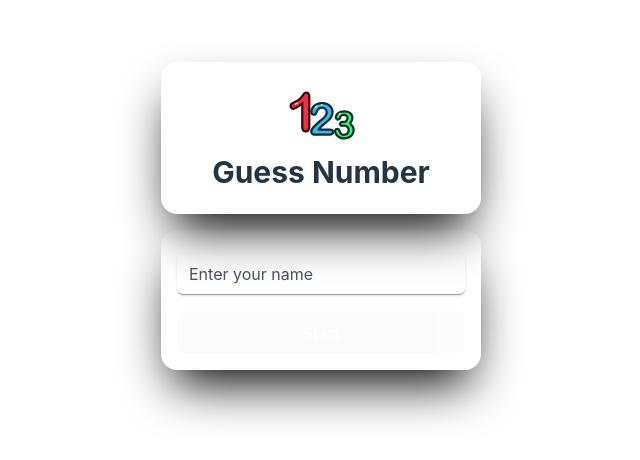
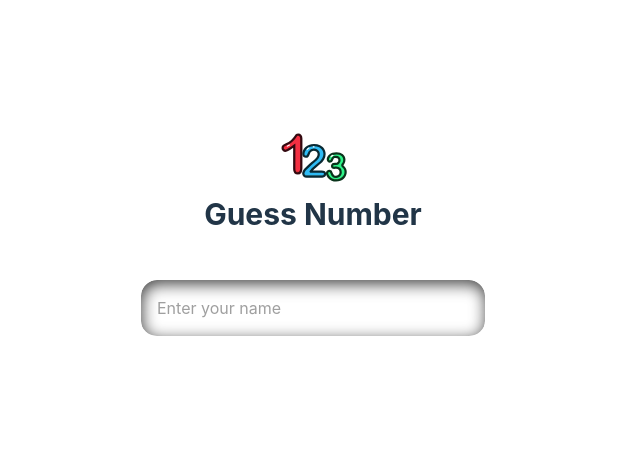
Before and after one commit to slaveofthecode/guess-number, a React (Vite) app: page / in a window 1280 px wide. Shown: the part 184-644 px from the top of the page, without its empty margins (327-967 px from the left). Built offline with nearby package versions, Linux system fonts and the light colour scheme.

Commit message:
Refactor components for improved styling and structure; add CSS modules for button styles, enhance input handling, and update layout classes.

```diff
--- a/src/App.tsx
+++ b/src/App.tsx
@@ -3,7 +3,7 @@ import './App.css';
 
 function App() {
   return (
-    <div>
+    <div className="relative">
       <Header />
       <StartGame />
       <Playing />
--- a/src/components/AttemptHistory/index.tsx
+++ b/src/components/AttemptHistory/index.tsx
@@ -7,7 +7,7 @@ export default function AttemptHistory() {
 
   return (
     <div>
-      <hr />
+      {/* <hr /> */}
       {!attempts.length && <small>No guesses yet. Start guessing!</small>}
       {reversedAttempts.map((attempt, index) => (
         <ul key={index}>
--- a/src/components/Header/index.tsx
+++ b/src/components/Header/index.tsx
@@ -7,7 +7,7 @@ const index = () => {
 
   return (
     <>
-      <header className="relative flex flex-col p-4 rounded-2xl w-full gap-2 shadow-2xl shadow-black my-4 mx-2">
+      <header className="relative flex flex-col p-4 rounded-2xl w-full gap-2 my-4">
         <div className="flex flex-col gap-1 justify-center items-center pb-2">
           <LogoSVG width={72} height={72} />
           <h2 className="text-3xl font-bold text-center">Guess Number</h2>
--- a/src/components/Playing/index.tsx
+++ b/src/components/Playing/index.tsx
@@ -3,6 +3,7 @@ import { useGameStore, usePlayerStore } from '@store';
 import { AttemptHistory } from '@components';
 import { ExitSVG } from '@svg';
 import { InputTextNumber } from '@common';
+import style from './style.module.css';
 
 export default function Playing() {
   const { isGameStarted, setAttempt, resetGame } = useGameStore();
@@ -49,27 +50,28 @@ export default function Playing() {
   };
 
   return (
-    <div className="flex flex-col p-4 rounded-2xl w-full gap-2 shadow-2xl shadow-black my-4 mx-2">
+    <div className="flex flex-col p-4 rounded-2xl w-full gap-2 my-4 mx-2">
+      <button className={style.buttonExit} onClick={existGame}>
+        x
+      </button>
       <small className="text-start">Try to guess the 4-digit number</small>
-      <div className="flex gap-2">
+      <div className="relative">
         <InputTextNumber
-          placeholder="Enter your guess number"
+          placeholder="Let's go!"
           onKeyUp={handleKeyup}
           onChange={handleChange}
           value={newNumber?.toString() || ''}
           maxLength={4}
           ref={refInputNumber}
         />
-        <button className=" text-red-500" onClick={existGame}>
-          <ExitSVG color="rgba(255,0,0,.5)" />
+        <button
+          onClick={setNewAttempt}
+          disabled={newNumber?.toString().length !== 4}
+          className={style.buttonPlay}
+        >
+          Play
         </button>
       </div>
-      <button
-        onClick={setNewAttempt}
-        disabled={newNumber?.toString().length !== 4}
-      >
-        Try!
-      </button>
       <AttemptHistory />
     </div>
   );
--- /dev/null
+++ b/src/components/Playing/style.module.css
@@ -0,0 +1,24 @@
+.buttonExit {
+  position: absolute;
+  top: -2rem;
+  right: -2rem;
+  font-size: 2rem;
+  padding: 0;
+  margin: 0;
+  font-weight: 300;
+}
+
+.buttonPlay {
+  position: absolute;
+  background: black;
+  height: 64%;
+  opacity: 0.75;
+  right: 4px;
+  top: 13px;
+  border-radius: 1rem;
+}
+
+.buttonPlayOutFocus {
+  background: #fff;
+  color: #000;
+}
--- a/src/components/StartGame/index.tsx
+++ b/src/components/StartGame/index.tsx
@@ -1,13 +1,15 @@
+/* eslint-disable no-undef */
 import { useEffect, useRef } from 'react';
 import { usePlayerStore, useGameStore } from '../../store';
 import InputText from '../common/inputs/InputText';
+import style from './style.module.css';
 
 export default function StartGame() {
   const { setName, name } = usePlayerStore();
   const { setIsGameStarted, isGameStarted, setNumberToGuess } = useGameStore();
 
-  // eslint-disable-next-line no-undef
   const refInputName = useRef<HTMLInputElement>(null);
+  const refButton = useRef<HTMLButtonElement>(null);
 
   useEffect(() => {
     if (refInputName.current) {
@@ -24,8 +26,14 @@ export default function StartGame() {
     setNumberToGuess();
   };
 
+  function setClassButton(valueInput: string) {
+    if (valueInput.trim()) {
+      refButton.current?.classList.toggle(style.showButtonOutFocus);
+    }
+  }
+
   return (
-    <div className="flex flex-col p-4 rounded-2xl w-full gap-2 shadow-2xl shadow-black my-4 mx-2">
+    <div className="flex p-2 rounded-[8px] w-full relative">
       <InputText
         ref={refInputName}
         placeholder="Enter your name"
@@ -35,14 +43,23 @@ export default function StartGame() {
             setStartGame();
           }
         }}
+        onBlur={(e) => {
+          setClassButton(e.target.value);
+        }}
+        onFocus={(e) => {
+          setClassButton(e.target.value);
+        }}
         autoFocus={true}
+        maxLength={24}
+        classCss={style.inputName}
       />
       <button
+        ref={refButton}
         onClick={setStartGame}
-        className="bg-blue-500 text-white px-4 py-2 rounded-md"
+        className={`${!name.length ? 'hidden' : style.showButton} absolute`}
         disabled={!name.length}
       >
-        Start
+        Go!
       </button>
     </div>
   );
--- /dev/null
+++ b/src/components/StartGame/style.module.css
@@ -0,0 +1,28 @@
+.showButton {
+  display: block;
+  background: black;
+  height: 64%;
+  opacity: 0.75;
+  right: 13px;
+  top: 14px;
+  border-radius: 1rem;
+  /* box-shadow: 0px 2px 2px #000;
+  &:active {
+    box-shadow: 0px 0px 2px #000;
+  } */
+}
+
+.showButtonOutFocus {
+  background: #fff;
+  color: #000;
+  /* box-shadow: 0px 2px 2px #fff;
+  &:active {
+    box-shadow: 0px 0px 2px #fff;
+  } */
+}
+
+.inputName {
+  padding-right: 5rem;
+  white-space: nowrap;
+  text-overflow: ellipsis;
+}
--- a/src/components/common/inputs/InputText.tsx
+++ b/src/components/common/inputs/InputText.tsx
@@ -1,9 +1,16 @@
-import { JSX, ChangeEventHandler, KeyboardEventHandler } from 'react';
+import {
+  JSX,
+  ChangeEventHandler,
+  KeyboardEventHandler,
+  FocusEventHandler,
+} from 'react';
 
 interface Props {
   placeholder: string;
   onChange?: ChangeEventHandler<any>;
   onKeyUp?: KeyboardEventHandler<any>;
+  onBlur?: FocusEventHandler<any>;
+  onFocus?: FocusEventHandler<any>;
   maxLength?: number;
   minLength?: number;
   classCss?: string;
@@ -15,6 +22,8 @@ const InputText = ({
   placeholder,
   onChange,
   onKeyUp,
+  onBlur,
+  onFocus,
   maxLength,
   minLength,
   classCss,
@@ -22,7 +31,9 @@ const InputText = ({
   ref,
   autoFocus,
 }: Props): JSX.Element => {
-  const className = `block w-full px-3 py-2 placeholder-gray-600 border-b-1 border-gray-400 rounded-md shadow-sm focus:outline-none focus:ring-indigo-500 focus:border-indigo my-2 ${classCss}`;
+  // const className = `block w-full px-3 py-2 placeholder-gray-600 border-b-1 border-gray-400 shadow-sm focus:outline-none focus:ring-indigo-500 focus:border-indigo my-2 ${classCss}`;
+
+  const className = `${!classCss ? '' : classCss}`;
 
   return (
     <input
@@ -31,6 +42,8 @@ const InputText = ({
       placeholder={placeholder}
       onChange={onChange}
       onKeyUp={onKeyUp}
+      onBlur={onBlur}
+      onFocus={onFocus}
       maxLength={maxLength}
       minLength={minLength}
       value={value}
--- a/src/index.css
+++ b/src/index.css
@@ -13,6 +13,10 @@
   text-rendering: optimizeLegibility;
   -webkit-font-smoothing: antialiased;
   -moz-osx-font-smoothing: grayscale;
+}
+
+* {
+  transition: all 0.25s 0s ease-in-out;
 }
 
 a {
@@ -43,24 +47,30 @@ button {
   border: 1px solid transparent;
   padding: 0.6em 1.2em;
   font-size: 1em;
-  font-weight: 500;
   font-family: inherit;
-  background-color: #1a1a1a;
+  background-color: transparent;
   cursor: pointer;
   transition: border-color 0.25s;
   outline: none;
   border: none;
+  font-weight: bold;
 }
-/* button:hover {
-  border-color: #646cff;
-} */
-/* button:focus,
-button:focus-visible {
-  outline: 4px auto -webkit-focus-ring-color;
-} */
 
 input {
+  width: 100%;
   outline: none;
+  background: #0005;
+  border-radius: 1rem;
+  padding: 1rem;
+  border-color: #fff5;
+  border-bottom-width: 1px;
+
+  &:focus {
+    box-shadow: inset 1px 4px 16px black;
+    background: #fff;
+    opacity: 0.75;
+    color: #000;
+  }
 }
 
 @media (prefers-color-scheme: light) {
```
